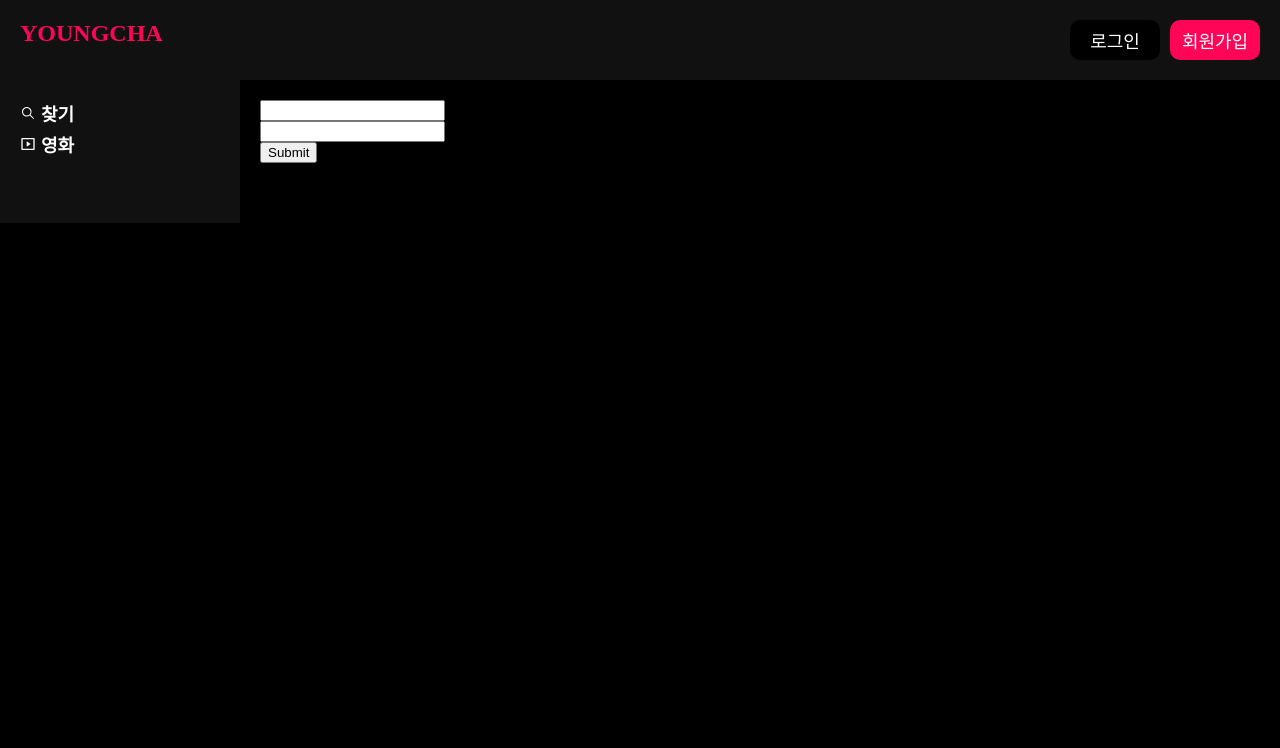
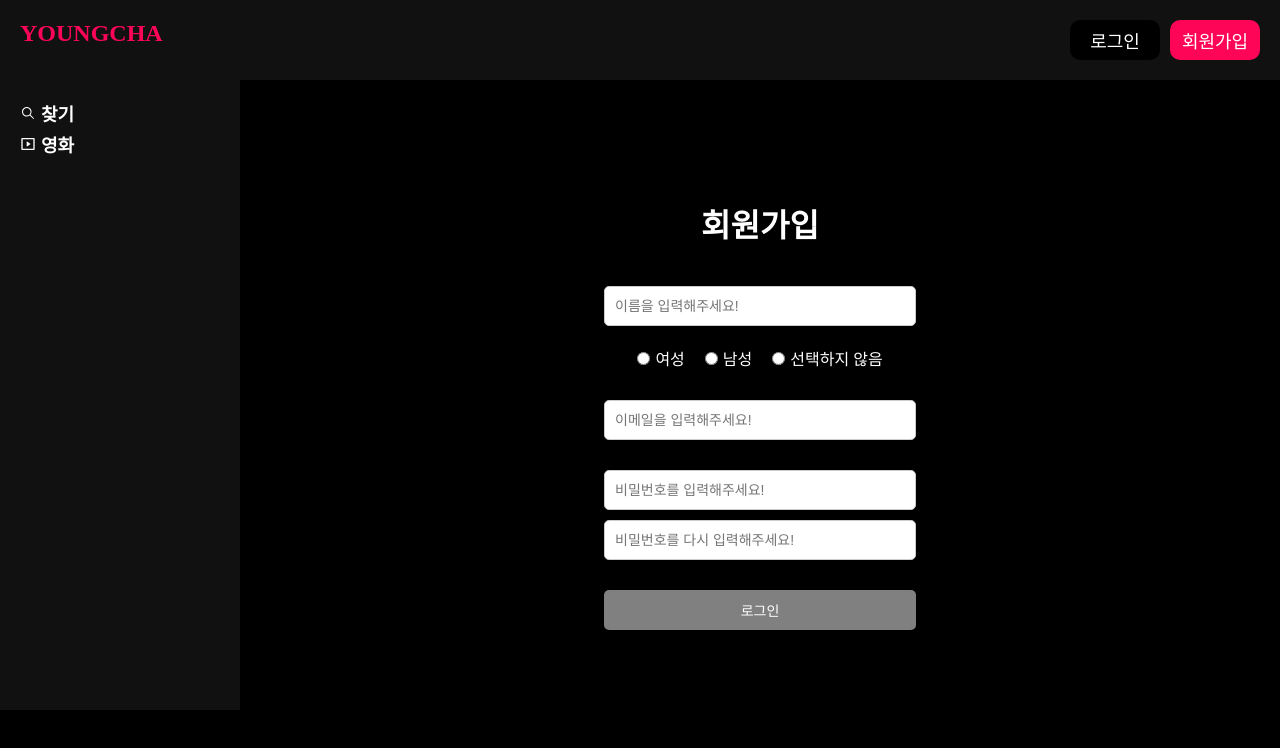
Before and after one commit to jiwon234/umc-web-study, a React (Vite) app in the folder week3/youngcha/: page /signup in a window 1280 px wide. Shown: the top 748 px of the page. Built offline with nearby package versions, Linux system fonts and the light colour scheme; no server answers.

Commit message:
Chap5 [미션] 회원가입 페이지 제작

```diff
--- a/week3/youngcha/src/pages/signup.jsx
+++ b/week3/youngcha/src/pages/signup.jsx
@@ -1,32 +1,122 @@
-import {useForm} from 'react-hook-form';
+import { useState, useEffect } from 'react';
 import * as yup from 'yup';
 import { yupResolver } from '@hookform/resolvers/yup';
+import { useForm } from '../hooks/useForm';
+import { validateLogin } from '../utils/validate';
+import styled from 'styled-components';
 
 const SignUpPage = () => {
-    const schema = yup.object().shape({
-      email: yup.string().email().required('이메일을 반드시 입력해주세요.'),
-      password: yup.string().min(8, '비밀번호는 8자 이상이어야 합니다.').max(16, '비밀번호는 16자 이하여야 합니다.').required(''),
-    })
 
-    const {register, handleSubmit, formState: {errors}} = useForm({
-      resolver: yupResolver(schema)
-    });
-    const onSubmit = () => {
-        console.log('폼 데이터 제출');
-        console.log(data);
+  const [isValid, setIsValid] = useState(false);
+
+  const login = useForm({
+    initialValue: {
+      name:'',
+      email:'',
+      password:'',
+      confirmpassword:''
+    },
+    validate: validateLogin
+  })
+
+  console.log(login.getTextInputProps);
+
+  const handlePressLogin = () => {
+    console.log(login.values.name, login.values.email, login.values.password, login.values.confirmpassword);
+  }
+
+  // 로그인 버튼 활성화
+  useEffect(() => {
+    if (
+      login.values.name &&
+      login.values.email &&
+      login.values.password &&
+      login.values.confirmpassword == login.values.password
+    ) {
+      setIsValid(true);
+    } else {
+      setIsValid(false);
     }
+  }, [login.values]); // login.values 변경될 때마다 실행
 
-    return (
-      <div>
-        <form onSubmit={handleSubmit(onSubmit)}>
-            <input type={'email'} {... register("email")}/>
-            <p style={{color: 'red'}}>{errors.email?.message}</p>
-            <input type={'password'} {... register("password")}/>
-            <p style={{color: 'red'}}>{errors.password?.message}</p>
-            <input type={'submit'}/>
-        </form>
+
+  return (
+    <>
+      <div style={{
+      padding: "20px",
+      paddingTop: "100px",
+      display: "flex",
+      flexDirection: "column",
+      alignItems:"center",
+      gap:"10px",
+      }}>
+        <h1 style={{marginBottom: "30px"}}>회원가입</h1>
+        <div style={{marginBottom: '10px'}}>
+        <Input
+            error = {login.touched.name && login.errors.name}
+            type={'text'}
+            placeholder={"이름을 입력해주세요!"}
+            {...login.getTextInputProps('name')}
+            className="input-box"
+          />
+        {login.touched.name && login.errors.name && <p className='error-message'>{login.errors.name}</p>}
+        </div>
+        <div style={{display: 'flex', gap: '20px',marginBottom: '20px'}}>
+          <div>
+            <input type='radio' name='sex' value='woman' id='woman'/>
+            <label htmlFor="woman" style={{marginLeft:'5px'}}>여성</label>
+          </div>
+          <div>
+            <input type='radio' name='sex' value='man' id='man'/>
+            <label htmlFor="man" style={{marginLeft:'5px'}}>남성</label>
+          </div>
+          <div>
+            <input type='radio' name='sex' value='none' id='none'/>
+            <label htmlFor="none" style={{marginLeft:'5px'}}>선택하지 않음</label>
+          </div>
+        </div>
+        <div style={{marginBottom: '20px'}}>
+        <Input
+            error = {login.touched.email && login.errors.email}
+            type={'email'}
+            placeholder={"이메일을 입력해주세요!"}
+            {...login.getTextInputProps('email')}
+            className="input-box"
+          />
+        {login.touched.email && login.errors.email && <p className='error-message'>{login.errors.email}</p>}
+        </div>
+
+        <div>
+        <Input
+            error = {login.touched.password && login.errors.password}
+              type={'password'}
+              placeholder={"비밀번호를 입력해주세요!"}
+              {...login.getTextInputProps('password')}
+              className="input-box"
+            />
+            {login.touched.password && login.errors.password && <p className='error-message'>{login.errors.password}</p>}
+        </div>
+        <div style={{marginBottom: '20px'}}>
+        <Input
+            error = {login.touched.confirmpassword && login.errors.confirmpassword}
+              type={'password'}
+              placeholder={"비밀번호를 다시 입력해주세요!"}
+              {...login.getTextInputProps('confirmpassword')}
+              className="input-box"
+            />
+            {login.touched.confirmpassword && login.errors.confirmpassword && <p className='error-message'>{login.errors.confirmpassword}</p>}
+        </div>
+
+        <button className="login-btn" disabled={!isValid} onClick={handlePressLogin}>로그인</button>
       </div>
-    );
+
+    </>
+  );
 };
 
 export default SignUpPage;
+
+const Input = styled.input `
+  border: 1px solid #ccc;
+  border: ${props => props.error ? '2px solid red': '1px solid #ccc'};
+`;
```
